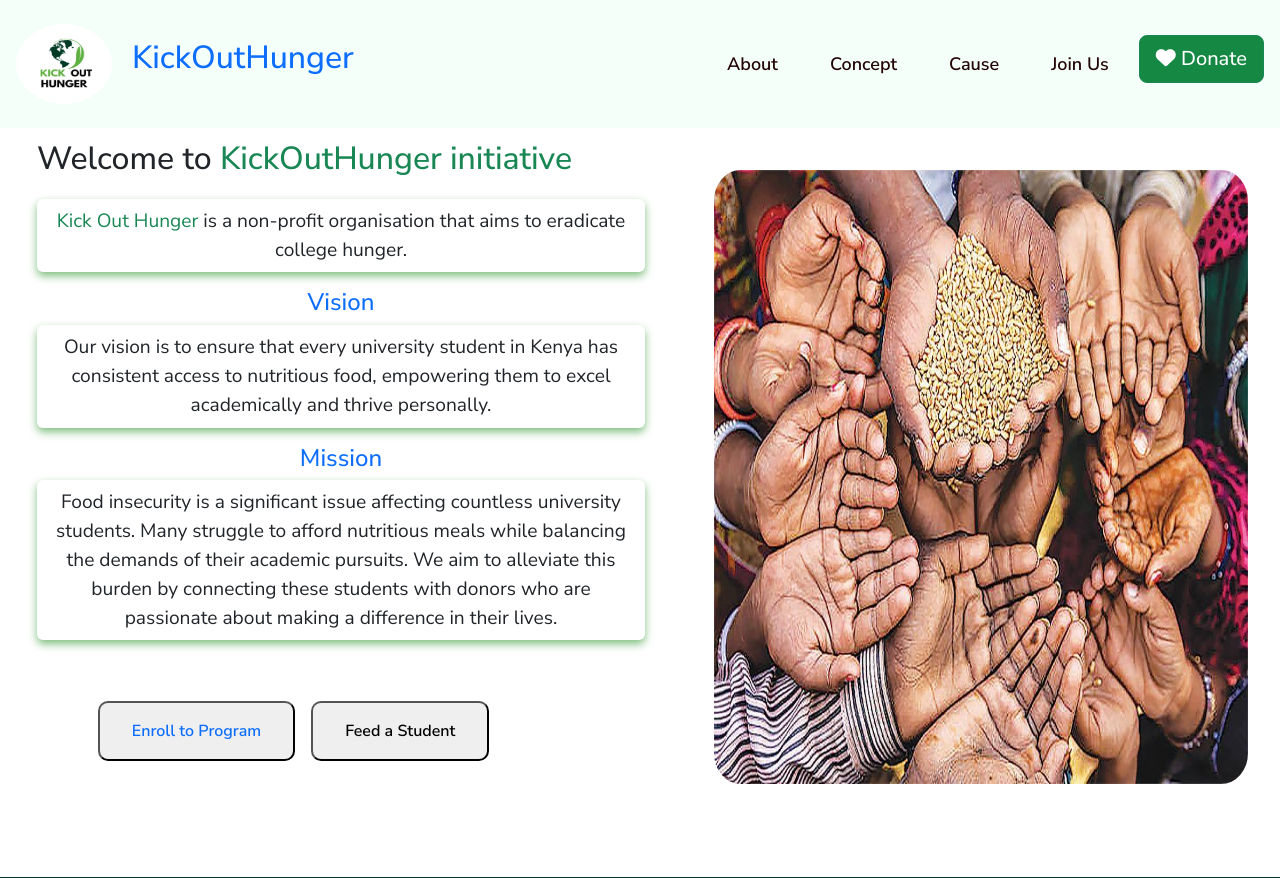
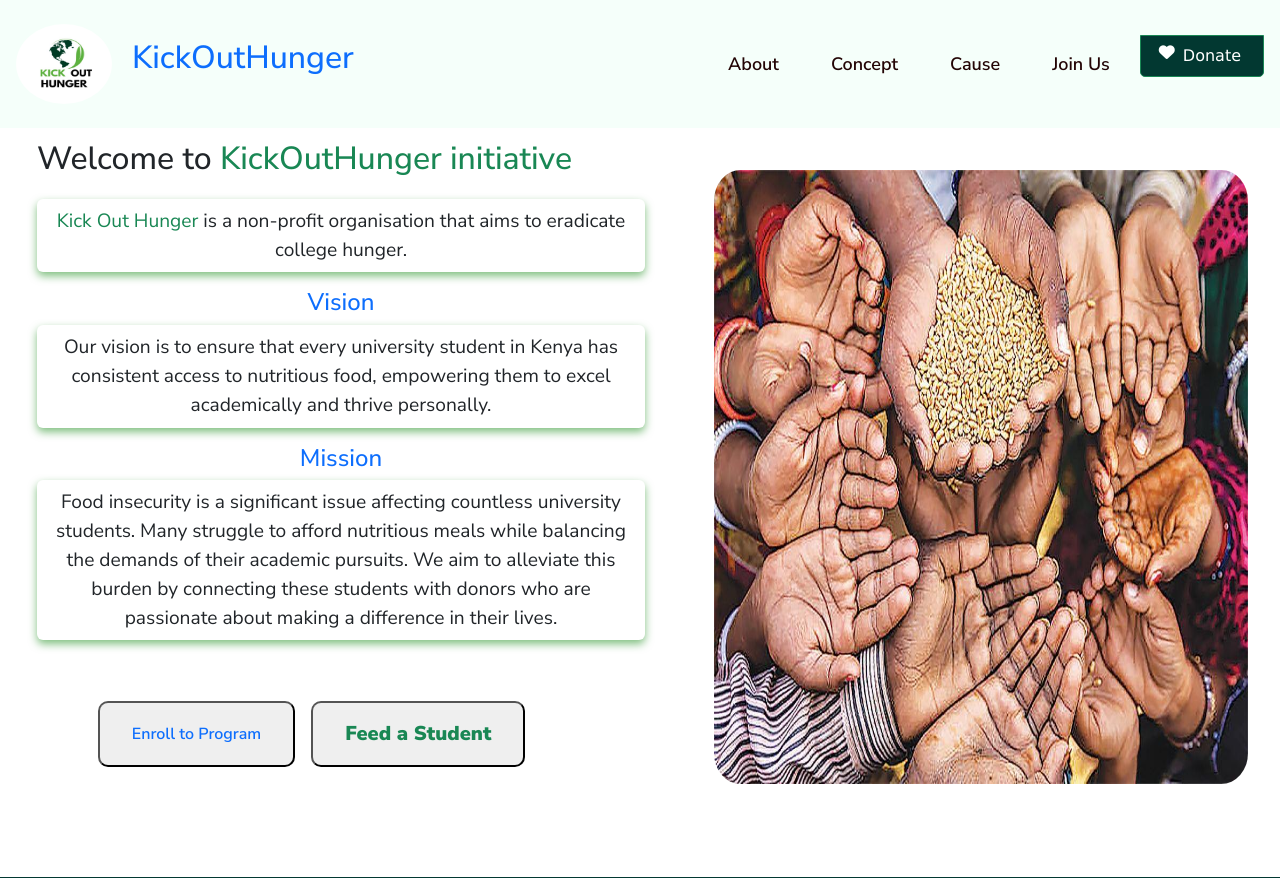
Before and after one commit to INUKA-PLATFORM/INUKA-PROJECT, a Django app: page / in a window 1280 px wide. Shown: the top 878 px of the page. Run offline with Django 5.2, Linux system fonts and the light colour scheme; some libraries are stand-ins or nearby versions; some web fonts are replaced.

Commit message:
update the donate button

```diff
--- a/templates/frontend/home.html
+++ b/templates/frontend/home.html
@@ -30,7 +30,7 @@
             </div>
             <div class="action_btn">
                 <button class="apply"><a href="{% url 'signup' %}">Enroll to Program</a></button>
-                <button class="donate">Feed a Student</button>
+                <button class="donate"><a href="https://donorbox.org/kick-out-hunger-feeding-dreams-1?default_interval=o" class="text-success fw-12 fs-5"><strong>Feed a Student</strong></a></button>
 
             </div>
         </div>
--- a/templates/frontend/public_navbar.html
+++ b/templates/frontend/public_navbar.html
@@ -48,7 +48,7 @@
             </li>
             {% endif %}
             <a href="{% url 'donate' %}">
-                <button type="button" class="btn btn-success btn-lg" id="donate-button"><i class="fa-solid fa-heart"></i> Donate</button>
+                <link rel="stylesheet" type="text/css" href="https://donorbox.org/animate-popup-donate-button.css"><button   type="button" class="btn btn-success btn-lg" id="donate-button" style="background: rgb(2, 56, 49); color: rgb(255, 255, 255); text-decoration: none; font-family: Verdana, sans-serif; display: flex; font-size: 16px; padding: 8px 22px 8px 18px; border-radius: 0px 0px 5px 5px; gap: 8px; width: fit-content; line-height: 24px; top: 2%; transform-origin: center center; z-index: 9999; overflow: hidden; "><i class="fa-solid fa-heart"></i> Donate</button>
             </a>
         </ul>
     </div>
```
